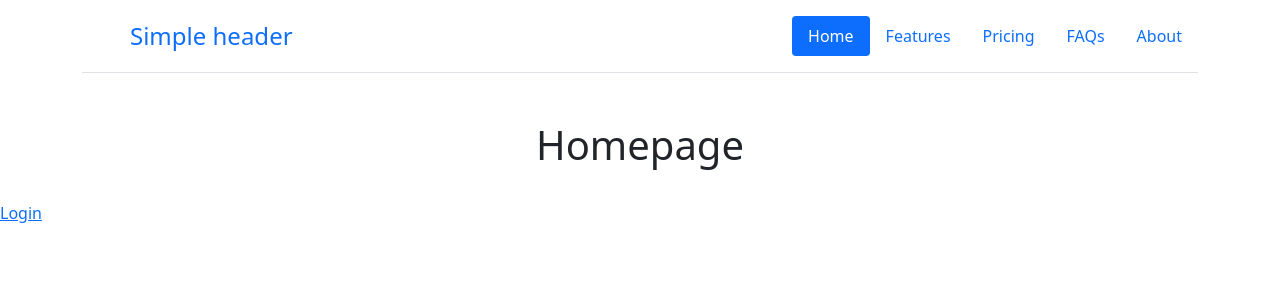
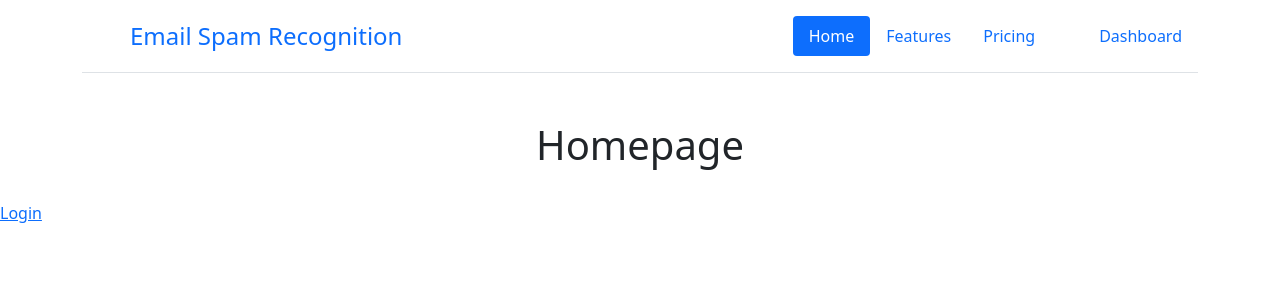
Before and after one commit to shyamjames/email_spam, a Django app: page / in a window 1280 px wide. Shown: the top 300 px of the page. Run offline with Django 3.2, Linux system fonts and the light colour scheme.

Commit message:
added a header in the previous commit

```diff
--- a/email_spam/templates/public_pages/public_header.html
+++ b/email_spam/templates/public_pages/public_header.html
@@ -11,15 +11,15 @@
         <header class="d-flex flex-wrap justify-content-center py-3 mb-4 border-bottom">
           <a href="/" class="d-flex align-items-center mb-3 mb-md-0 me-md-auto link-body-emphasis text-decoration-none">
             <svg class="bi me-2" width="40" height="32"><use xlink:href="#bootstrap"/></svg>
-            <span class="fs-4">Simple header</span>
+            <span class="fs-4">Email Spam Recognition</span>
           </a>
 
           <ul class="nav nav-pills">
             <li class="nav-item"><a href="#" class="nav-link active" aria-current="page">Home</a></li>
             <li class="nav-item"><a href="#" class="nav-link">Features</a></li>
             <li class="nav-item"><a href="#" class="nav-link">Pricing</a></li>
-            <li class="nav-item"><a href="#" class="nav-link">FAQs</a></li>
-            <li class="nav-item"><a href="#" class="nav-link">About</a></li>
+            <li class="nav-item"><a href="#" class="nav-link"></a></li>
+            <li class="nav-item"><a href="#" class="nav-link">Dashboard</a></li>
           </ul>
         </header>
       </div>
```
